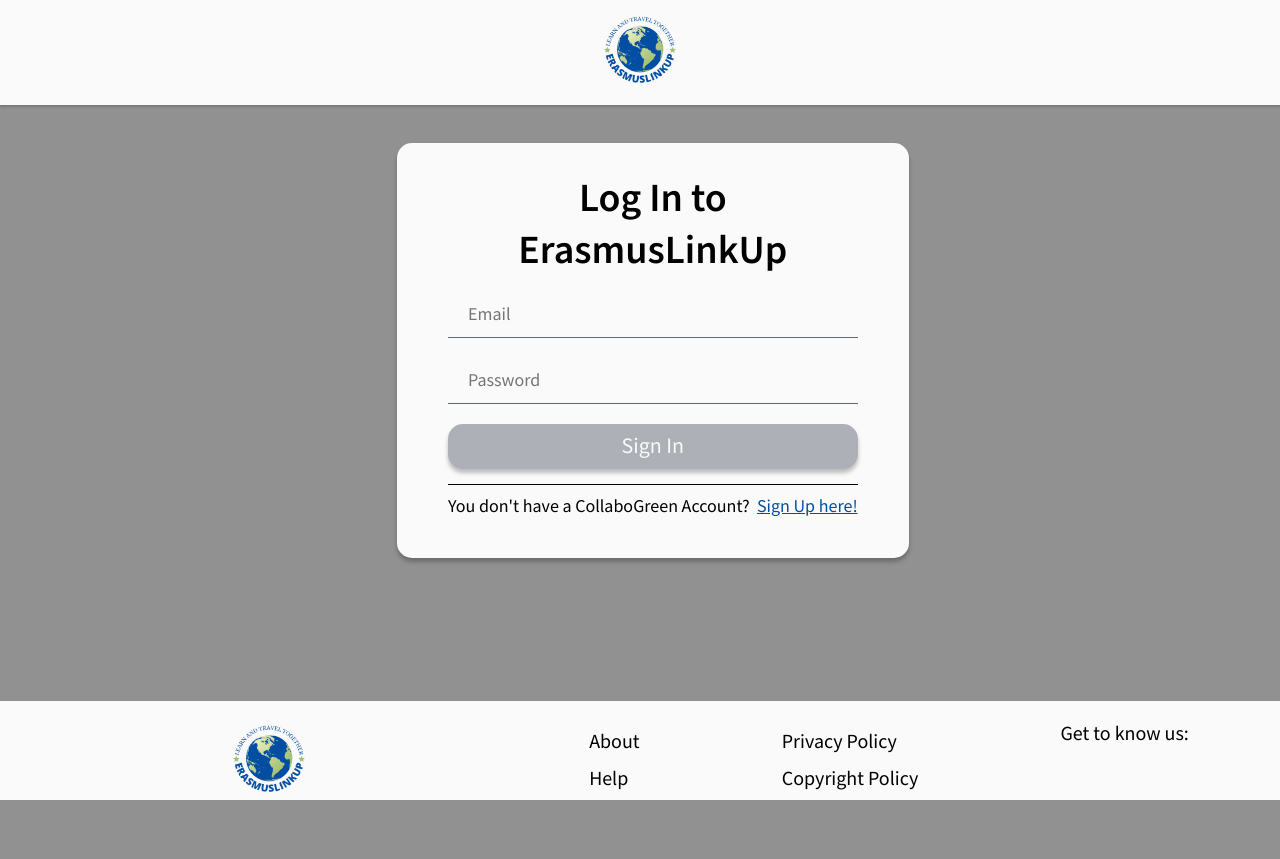
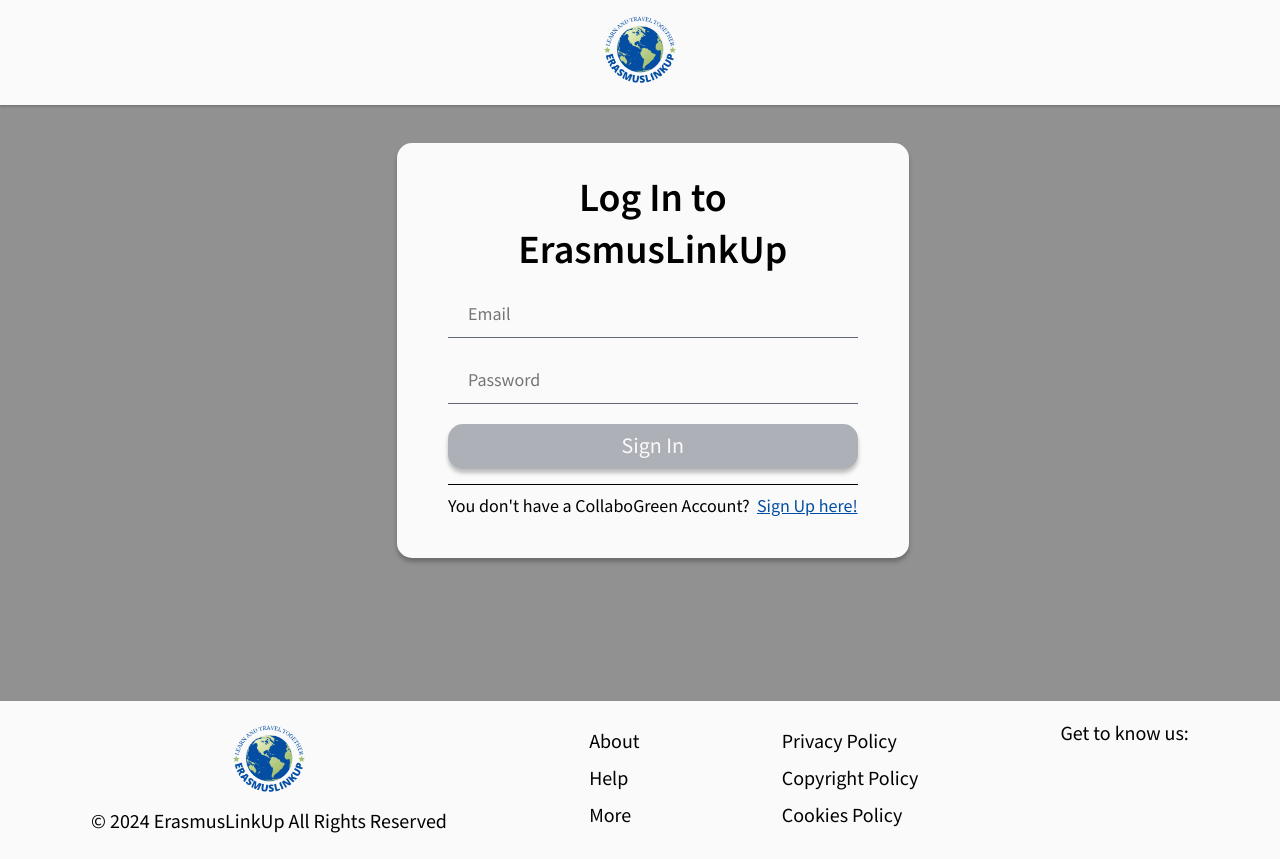
Before and after one commit to BetiKubeti/Erasmus-Link-Up, a React (Create React App) app: page /login in a window 1280 px wide. Before the commit the page ends 800 px from the top, so only its background shows below. Built offline with nearby package versions, Linux system fonts and the light colour scheme; some icons are missing.

Commit message:
Bug fixes

```diff
--- a/src/assets/styles/NetworkPageSeeAllProfilesModalStyle.css
+++ b/src/assets/styles/NetworkPageSeeAllProfilesModalStyle.css
@@ -18,12 +18,3 @@
     max-width: 600px;
     width: 90%;
 }
-
-body,
-html {
-    margin: 0;
-    padding: 0;
-    height: 100%;
-    overflow: hidden;
-    /* Prevent scrolling when the modal is open */
-}
--- a/src/assets/styles/NetworkPageStyle.css
+++ b/src/assets/styles/NetworkPageStyle.css
@@ -26,6 +26,7 @@
 .network-cards .title a:hover {
     color: #034EA2;
     border-bottom: 1px solid #034EA2;
+    cursor: pointer;
 }
 
 .network-cards .cards-container {
```
